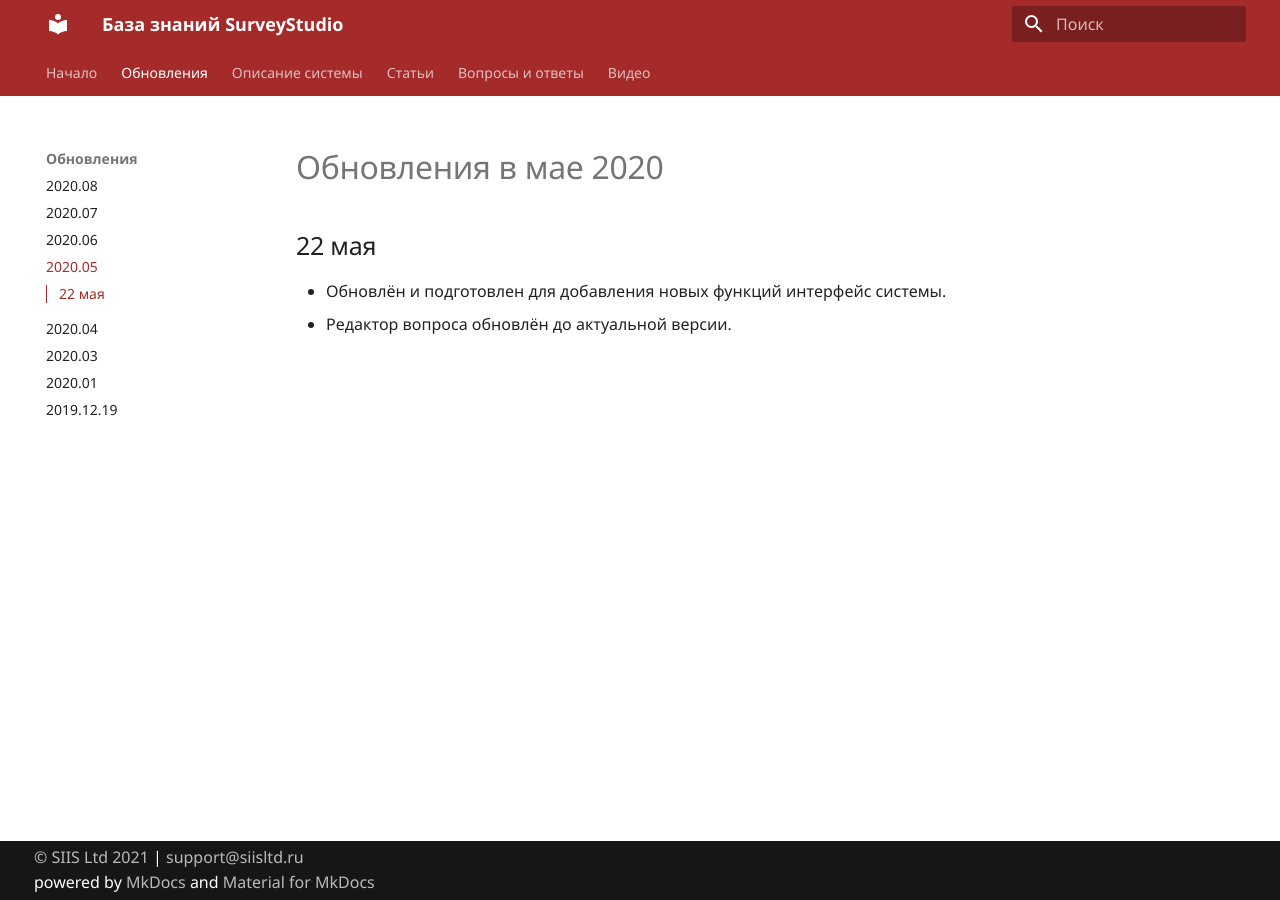
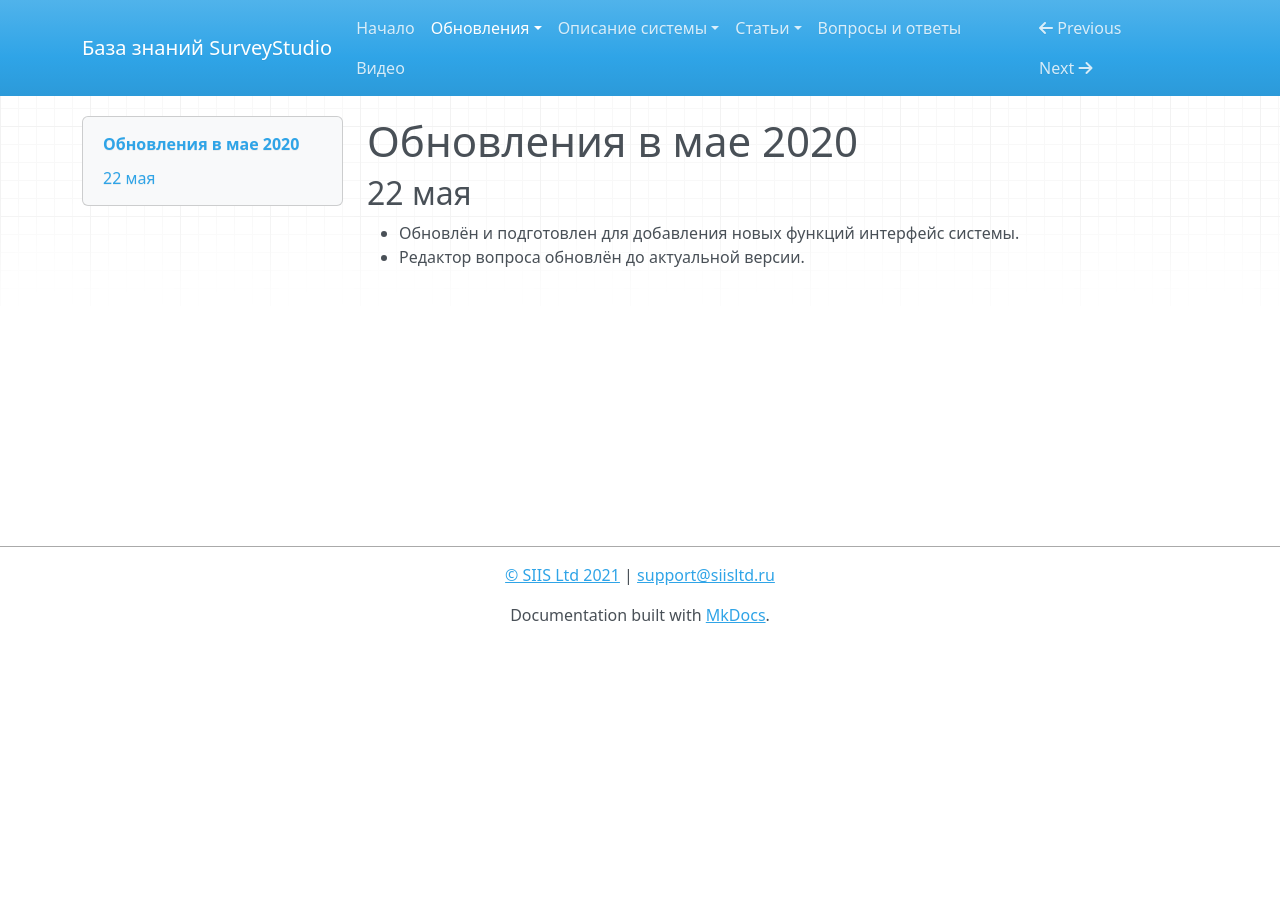
Before and after one commit to siisltd/SurveyStudio.KB, an MkDocs documentation site: the page built from docs/release_notes/2020.05.md, in a window 1280 px wide. Built offline with MkDocs 1.6.1, drawn with Linux system fonts in a browser that asks for light colours; nearby versions of some CDN libraries; some web fonts are replaced.

Commit message:
Test read the docs search

```diff
--- a/mkdocs.yml
+++ b/mkdocs.yml
@@ -76,26 +76,7 @@ nav:
   - 'Вопросы и ответы': 'faq.md'
   - 'Видео': 'video.md'
 
-theme:
-  name: 'material'
-  language: 'ru'
-  favicon: 'images/favicon.ico'
-  font:
-    text: 'Segoe UI'
-    code: 'Menlo'
-  palette:
-      scheme: default
-      primary: red
-      accent: red
-  custom_dir: docs/overrides
-  features:
-    - content.tabs.link
-    - navigation.tracking
-    - navigation.tabs
-    - navigation.top
-    - toc.integrate
-    - search.suggest
-    - search.highlight
+
 
 extra_css:
  - 'stylesheets/extra.css'
@@ -103,10 +84,10 @@ extra_css:
 plugins:
   - markdownextradata: # используется для подстановки переменных в текст на этапе препроцессинга
       data: variables  # путь относительно корня к каталогу, где лежат yml или json файлы с переменными для подстановки
-  - search:
-      lang: [ru, en]
-      separator: '[\s\-\.]+'
-      prebuild_index: true
+#  - search:
+#      lang: [ru, en]
+#      separator: '[\s\-\.]+'
+#      prebuild_index: true
 
 
 markdown_extensions:
```
